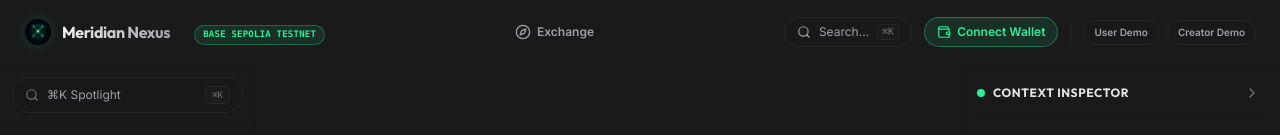
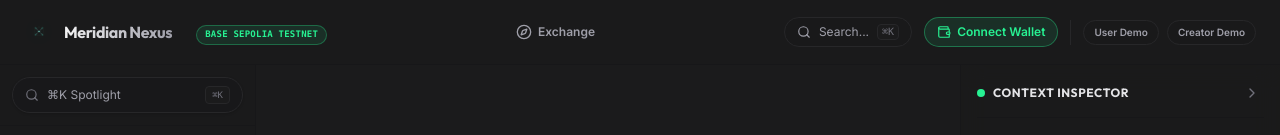
Before and after one commit to johnparente97/M.NexusPhase1, a React (Vite) app in the folder apps/web/: page /#/ in a window 1280 px wide. Shown: the top 135 px of the page. Built offline with nearby package versions, Linux system fonts and the light colour scheme.

Commit message:
feat: integrated transparent logo-nexus.png asset into TopNav header and Landing page hero layout with glow drop shadow

```diff
--- a/apps/web/src/components/layout/TopNav.tsx
+++ b/apps/web/src/components/layout/TopNav.tsx
@@ -7,7 +7,7 @@ import { cn } from '../../utils/cn';
 import { motion } from 'framer-motion';
 import DemoLabel from '../common/DemoLabel';
 import { useWallet } from '../../hooks/useWallet';
-import logoSymbol from '../../assets/logo-symbol.jpg';
+import logoNexus from '../../assets/logo-nexus.png';
 
 export interface TopNavProps {
   onSearchClick?: () => void;
@@ -49,9 +49,9 @@ export default function TopNav({ onSearchClick }: TopNavProps) {
             <motion.img
               whileHover={{ rotate: 10, scale: 1.08 }}
               whileTap={{ scale: 0.95 }}
-              src={logoSymbol}
+              src={logoNexus}
               alt="Meridian Nexus"
-              className="h-7 w-7 rounded-lg object-cover border border-zinc-800 shadow-[0_0_12px_rgba(39,242,147,0.15)]"
+              className="h-7.5 w-7.5 object-contain filter drop-shadow-[0_0_8px_rgba(0,245,212,0.4)]"
             />
             <span className="font-display font-bold text-base tracking-tight bg-gradient-to-r from-zinc-100 to-zinc-400 bg-clip-text text-transparent group-hover:text-white transition-colors">
               Meridian Nexus
--- a/apps/web/src/pages/Landing.tsx
+++ b/apps/web/src/pages/Landing.tsx
@@ -17,7 +17,7 @@ import {
 } from 'lucide-react';
 import { WORKFLOW_CATEGORIES } from '@meridian-nexus/shared-types';
 import { CATEGORY_ICONS } from '../utils/constants';
-import logoSymbol from '../assets/logo-symbol.jpg';
+import logoNexus from '../assets/logo-nexus.png';
 
 export default function Landing() {
   const containerVariants = {
@@ -54,9 +54,9 @@ export default function Landing() {
         >
           <motion.div variants={itemVariants} className="mb-2">
             <img
-              src={logoSymbol}
+              src={logoNexus}
               alt="Meridian Nexus logo"
-              className="h-16 w-16 rounded-2xl border border-zinc-800 shadow-[0_0_24px_rgba(39,242,147,0.25)] hover:rotate-6 transition-transform duration-300 object-cover cursor-pointer"
+              className="h-20 w-20 object-contain filter drop-shadow-[0_0_20px_rgba(0,245,212,0.45)] hover:rotate-6 transition-transform duration-300 cursor-pointer"
             />
           </motion.div>
 
```
Also changed, not shown: apps/web/public/logo-nexus.png (added), apps/web/src/assets/logo-nexus.png (added).
